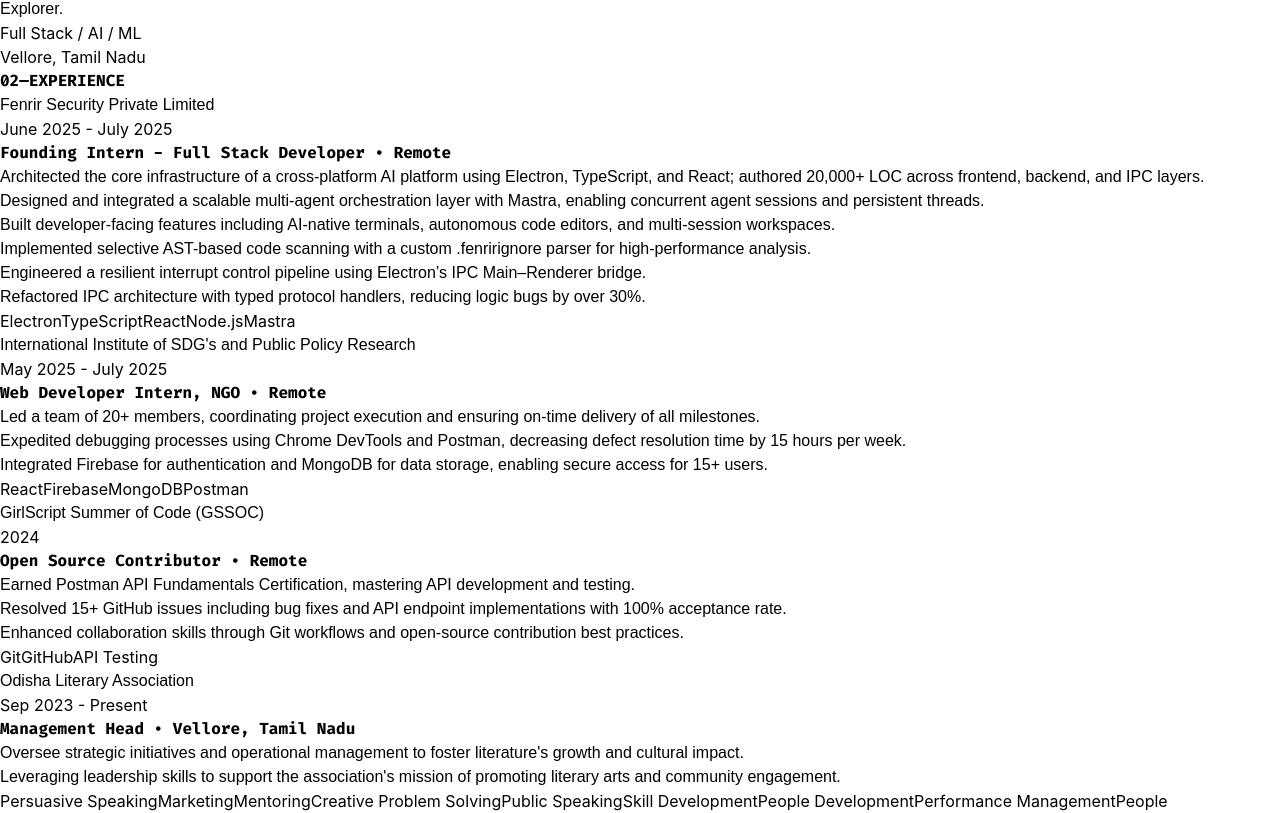
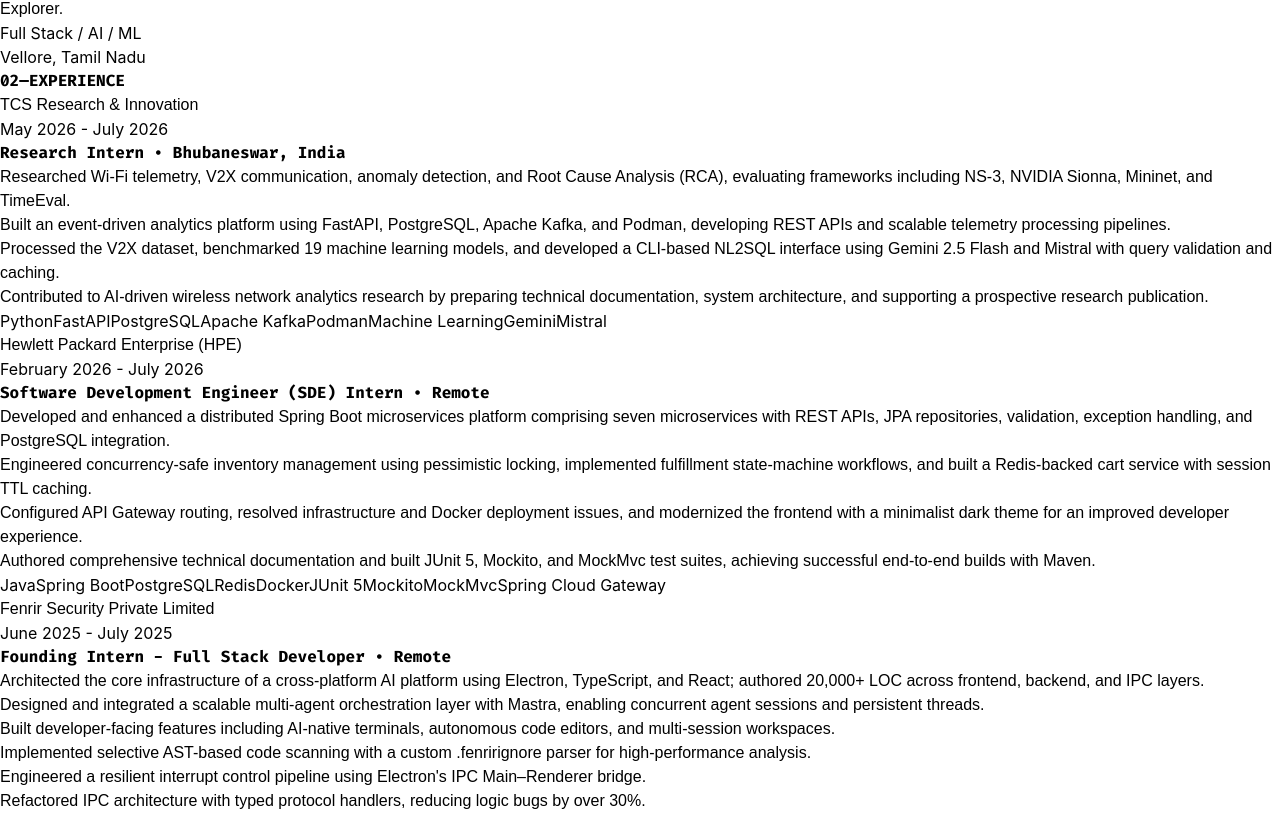
Before and after one commit to Ayushmanonlycode/portf2.0, a React (Vite) app: page / in a window 1280 px wide. Shown: the part 497-1310 px from the top of the page. Built offline with nearby package versions, Linux system fonts and the light colour scheme; no server answers; a web font is replaced by a local one.

Commit message:
Update experience section with new internships and roles

```diff
--- a/src/components/ui/experience-section.tsx
+++ b/src/components/ui/experience-section.tsx
@@ -12,30 +12,87 @@
 
 const experiences: ExperienceItem[] = [
     {
+        company: "TCS Research & Innovation",
+        role: "Research Intern",
+        period: "May 2026 - July 2026",
+        location: "Bhubaneswar, India",
+        description: [
+            "Researched Wi-Fi telemetry, V2X communication, anomaly detection, and Root Cause Analysis (RCA), evaluating frameworks including NS-3, NVIDIA Sionna, Mininet, and TimeEval.",
+            "Built an event-driven analytics platform using FastAPI, PostgreSQL, Apache Kafka, and Podman, developing REST APIs and scalable telemetry processing pipelines.",
+            "Processed the V2X dataset, benchmarked 19 machine learning models, and developed a CLI-based NL2SQL interface using Gemini 2.5 Flash and Mistral with query validation and caching.",
+            "Contributed to AI-driven wireless network analytics research by preparing technical documentation, system architecture, and supporting a prospective research publication."
+        ],
+        tech: [
+            "Python",
+            "FastAPI",
+            "PostgreSQL",
+            "Apache Kafka",
+            "Podman",
+            "Machine Learning",
+            "Gemini",
+            "Mistral"
+        ]
+    },
+    {
+        company: "Hewlett Packard Enterprise (HPE)",
+        role: "Software Development Engineer (SDE) Intern",
+        period: "February 2026 - July 2026",
+        location: "Remote",
+        description: [
+            "Developed and enhanced a distributed Spring Boot microservices platform comprising seven microservices with REST APIs, JPA repositories, validation, exception handling, and PostgreSQL integration.",
+            "Engineered concurrency-safe inventory management using pessimistic locking, implemented fulfillment state-machine workflows, and built a Redis-backed cart service with session TTL caching.",
+            "Configured API Gateway routing, resolved infrastructure and Docker deployment issues, and modernized the frontend with a minimalist dark theme for an improved developer experience.",
+            "Authored comprehensive technical documentation and built JUnit 5, Mockito, and MockMvc test suites, achieving successful end-to-end builds with Maven."
+        ],
+        tech: [
+            "Java",
+            "Spring Boot",
+            "PostgreSQL",
+            "Redis",
+            "Docker",
+            "JUnit 5",
+            "Mockito",
+            "MockMvc",
+            "Spring Cloud Gateway"
+        ]
+    },
+    {
         company: "Fenrir Security Private Limited",
         role: "Founding Intern - Full Stack Developer",
         period: "June 2025 - July 2025",
         location: "Remote",
-        description: ["Architected the core infrastructure of a cross-platform AI platform using Electron, TypeScript, and React; authored 20,000+ LOC across frontend, backend, and IPC layers.",
-"Designed and integrated a scalable multi-agent orchestration layer with Mastra, enabling concurrent agent sessions and persistent threads.",
-"Built developer-facing features including AI-native terminals, autonomous code editors, and multi-session workspaces.",
-"Implemented selective AST-based code scanning with a custom .fenrirignore parser for high-performance analysis.",
-"Engineered a resilient interrupt control pipeline using Electron’s IPC Main–Renderer bridge.",
-"Refactored IPC architecture with typed protocol handlers, reducing logic bugs by over 30%."],
-
-        tech: ["Electron", "TypeScript", "React", "Node.js", "Mastra"]
+        description: [
+            "Architected the core infrastructure of a cross-platform AI platform using Electron, TypeScript, and React; authored 20,000+ LOC across frontend, backend, and IPC layers.",
+            "Designed and integrated a scalable multi-agent orchestration layer with Mastra, enabling concurrent agent sessions and persistent threads.",
+            "Built developer-facing features including AI-native terminals, autonomous code editors, and multi-session workspaces.",
+            "Implemented selective AST-based code scanning with a custom .fenrirignore parser for high-performance analysis.",
+            "Engineered a resilient interrupt control pipeline using Electron's IPC Main–Renderer bridge.",
+            "Refactored IPC architecture with typed protocol handlers, reducing logic bugs by over 30%."
+        ],
+        tech: [
+            "Electron",
+            "TypeScript",
+            "React",
+            "Node.js",
+            "Mastra"
+        ]
     },
     {
         company: "International Institute of SDG's and Public Policy Research",
-        role: "Web Developer Intern, NGO",
+        role: "Web Developer Intern",
         period: "May 2025 - July 2025",
         location: "Remote",
         description: [
             "Led a team of 20+ members, coordinating project execution and ensuring on-time delivery of all milestones.",
-            "Expedited debugging processes using Chrome DevTools and Postman, decreasing defect resolution time by 15 hours per week.",
-            "Integrated Firebase for authentication and MongoDB for data storage, enabling secure access for 15+ users."
+            "Expedited debugging processes using Chrome DevTools and Postman, reducing defect resolution time by 15 hours per week.",
+            "Integrated Firebase authentication and MongoDB, enabling secure access and data management for 15+ users."
         ],
-        tech: ["React", "Firebase", "MongoDB", "Postman"]
+        tech: [
+            "React",
+            "Firebase",
+            "MongoDB",
+            "Postman"
+        ]
     },
     {
         company: "GirlScript Summer of Code (GSSOC)",
@@ -43,11 +100,16 @@
         period: "2024",
         location: "Remote",
         description: [
-            "Earned Postman API Fundamentals Certification, mastering API development and testing.",
-            "Resolved 15+ GitHub issues including bug fixes and API endpoint implementations with 100% acceptance rate.",
-            "Enhanced collaboration skills through Git workflows and open-source contribution best practices."
+            "Resolved 15+ GitHub issues including bug fixes and API endpoint implementations with a 100% acceptance rate.",
+            "Earned the Postman API Fundamentals Certification, strengthening API development and testing expertise.",
+            "Collaborated with maintainers using Git workflows and open-source contribution best practices."
         ],
-        tech: ["Git", "GitHub", "API Testing"]
+        tech: [
+            "Git",
+            "GitHub",
+            "REST APIs",
+            "Postman"
+        ]
     },
     {
         company: "Odisha Literary Association",
@@ -55,10 +117,17 @@
         period: "Sep 2023 - Present",
         location: "Vellore, Tamil Nadu",
         description: [
-            "Oversee strategic initiatives and operational management to foster literature's growth and cultural impact.",
-            "Leveraging leadership skills to support the association's mission of promoting literary arts and community engagement."
+            "Led strategic initiatives and operational management to promote literary and cultural activities across the association.",
+            "Managed cross-functional teams and organized community events while fostering leadership and member engagement."
         ],
-        tech: ["Persuasive Speaking", "Marketing", "Mentoring", "Creative Problem Solving", "Public Speaking", "Skill Development", "People Development", "Performance Management", "People Management", "Team Leadership", "Leadership"]
+        tech: [
+            "Leadership",
+            "Team Management",
+            "Public Speaking",
+            "Mentoring",
+            "Marketing",
+            "People Management"
+        ]
     }
 ];
 
```
